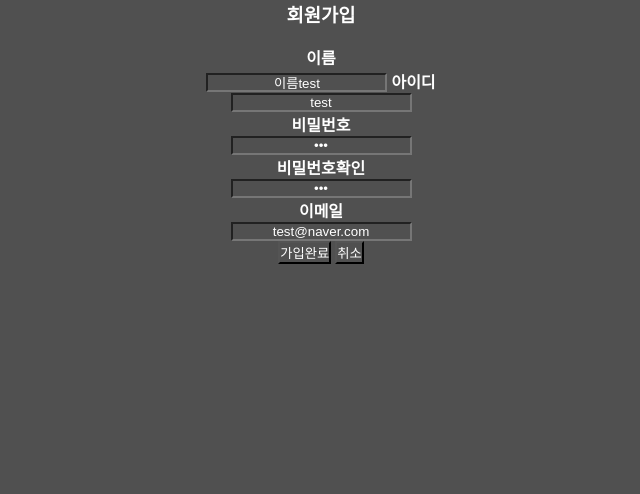
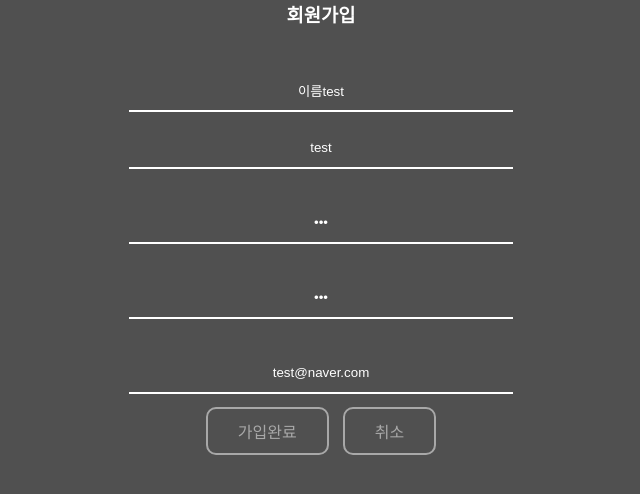
Before and after one commit to Henry-choi426/TeamProject01, a Flask app: page /signuppage in a window 1280 px wide. Shown: the top 494 px of the page, without its empty margins (319-959 px from the left). Run offline with Flask 2, Linux system fonts and the light colour scheme.

Commit message:
css 구현

```diff
--- a/static/css/style.css
+++ b/static/css/style.css
@@ -10,8 +10,8 @@
 
 .button {
   align-items: center;
-  background-color: none;
-  border: 3px white;
+  background-color: rgba(247, 247, 247, 0);
+  border: 2px solid white;
   border-radius: 10px;
   color: white;
   padding: 10px 30px;
@@ -21,11 +21,23 @@
   font-size: 16px;
   margin: 5px 5px;
   cursor: default;
+  opacity: 0.5;
+  transition-duration: 0.5s;
 }
 
 .button:hover{
   background-color: white;
   color: black;
-  border: none;
+  border: 2px solid white;
   cursor: default;
+  opacity: 1;
 }
+
+.form {
+    width: 30%;
+    padding: 12px 20px;
+    margin: 8px 0;
+    box-sizing: border-box;
+    border: none;
+    border-bottom: 2px solid white;
+  }
--- a/templates/01.signUp.html
+++ b/templates/01.signUp.html
@@ -11,31 +11,31 @@
 </head>
 
 <body>
-
+  <form>
     <h3>회원가입</h3>
     <br>
-  <label for="name"><b>이름</b></label><br>
-  <input type="text" id="name" name="name" value="이름test" placeholder="이름" required>
+    <label for="name"><b></b></label><br>
+    <input type="text" class="form" id="name" name="name" value="이름test" placeholder="이름" required>
 
-  <label for="id"><b>아이디</b></label><br>
-  <input type="text" id="id" name="id" value="test" placeholder="아이디" required>
+    <label for="id"><b></b></label><br>
+    <input type="text" class="form" id="id" name="id" value="test" placeholder="아이디" required>
 
     <br>
-  <label for="pw"><b>비밀번호</b></label><br>
-  <input type="password" id="pw" name="pw" value="123" placeholder="비밀번호" required>
+    <label for="pw"><b></b></label><br>
+    <input type="password" class="form" id="pw" name="pw" value="123" placeholder="비밀번호" required>
 
     <br>
-  <label for="pwCheck"><b>비밀번호확인</b></label><br>
-  <input type="password" id="pwCheck" name="pwCheck" value="123" placeholder="비밀번호확인" required>
+    <label for="pwCheck"><b></b></label><br>
+    <input type="password" class="form" id="pwCheck" name="pwCheck" value="123" placeholder="비밀번호확인" required>
 
     <br>
-  <label for="email"><b>이메일</b></label><br>
-  <input type="text" id="email" name="email" value="test@naver.com" placeholder="이메일주소" required>
+    <label for="email"><b></b></label><br>
+    <input type="text" class="form" id="email" name="email" value="test@naver.com" placeholder="이메일주소" required>
 
     <br>
-  <button type="submit" onclick="createuser()">가입완료</button>
-  <button type="button" onclick="location.href='/'" class="cancelbtn">취소</button>
-
+    <button type="button" class="button" onclick="createuser()">가입완료</button>
+    <button type="button" class="button" onclick="location.href='/'" class="cancelbtn">취소</button>
+  </form>
 
   <script>
 
```
Also changed, not shown: templates/00.index.html (+7 -3 lines), templates/02.signIn.html (+11 -14 lines), templates/03.menuSelect.html (+20 -2 lines). Lines whose indentation alone changed are shown as unchanged.
